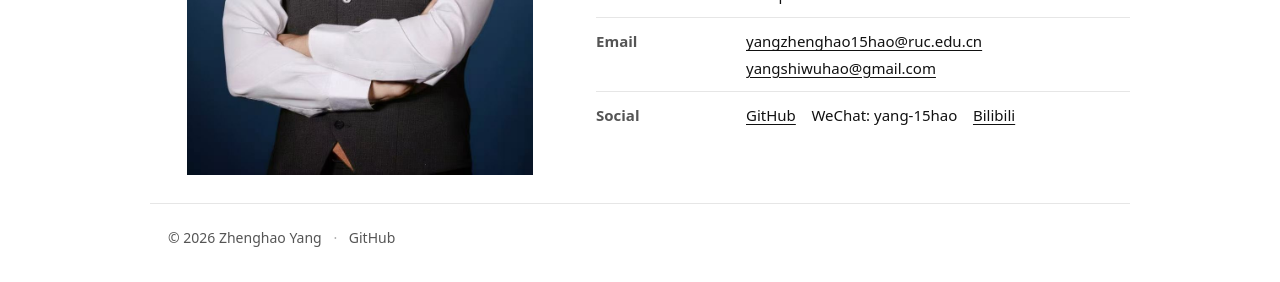
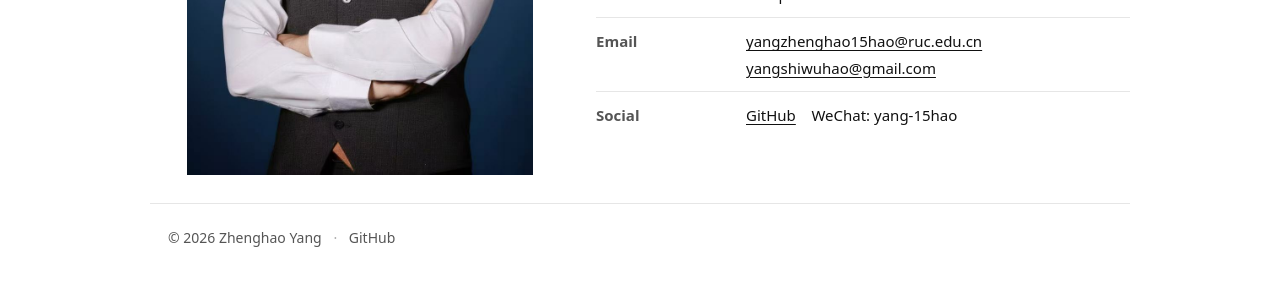
Before and after one commit to 15haohao/15haohao.github.io, a Jekyll site: the page built from index.md, in a window 1280 px wide and 954 px high. Shown: the part 669-951 px from the top of the window. Built offline with Jekyll 4.4.1, drawn with Linux system fonts in a browser that asks for light colours.

Commit message:
nobilibili

```diff
--- a/index.md
+++ b/index.md
@@ -48,8 +48,6 @@ title: About
         <a href="https://github.com/15haohao" target="_blank" rel="noopener">GitHub</a>
         &nbsp;&nbsp;
         WeChat: <span class="plain-text">yang-15hao</span>
-        &nbsp;&nbsp;
-        <a href="https://space.bilibili.com/503076362" target="_blank" rel="noopener">Bilibili</a>
     </td>
     </table>
 
```
